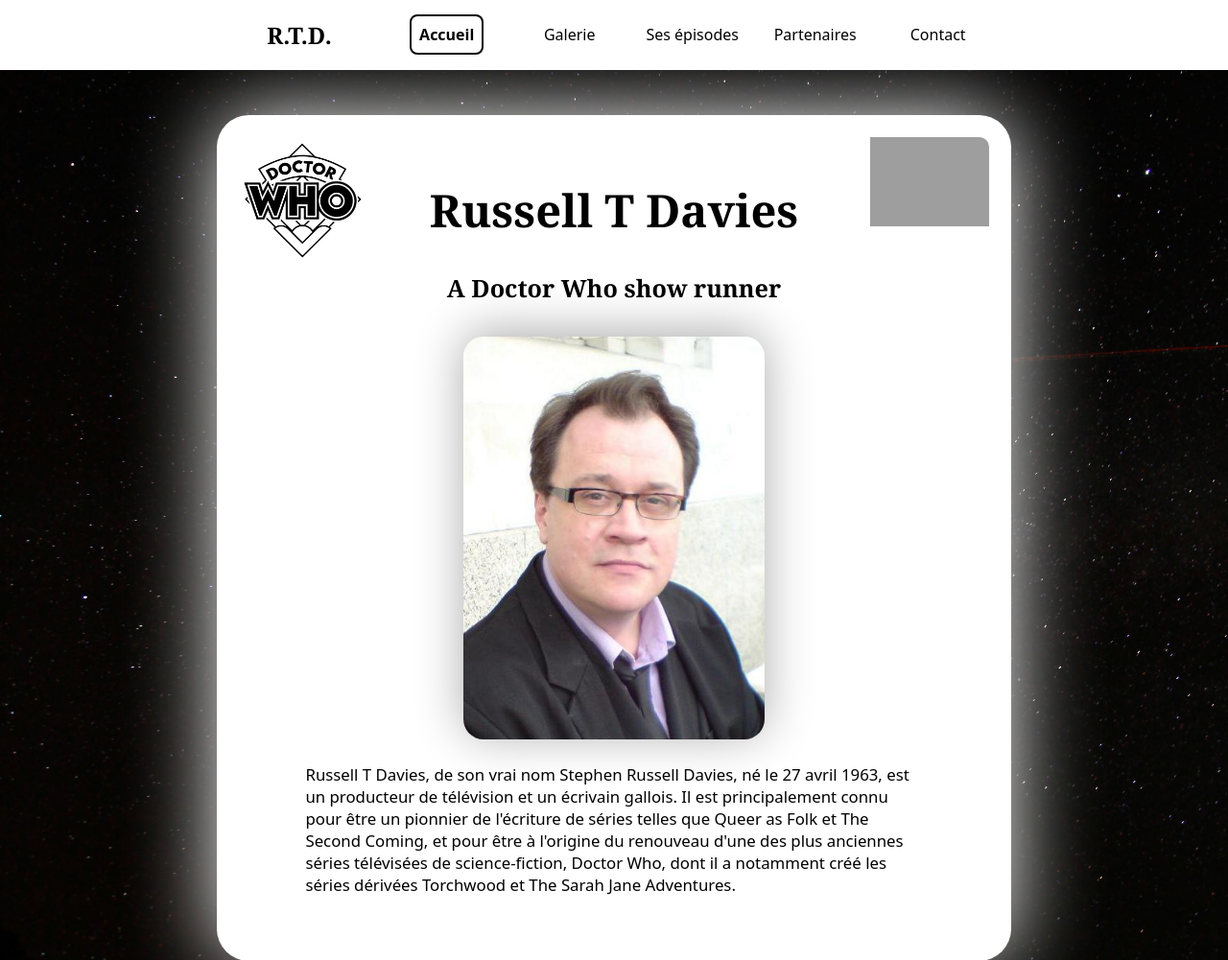
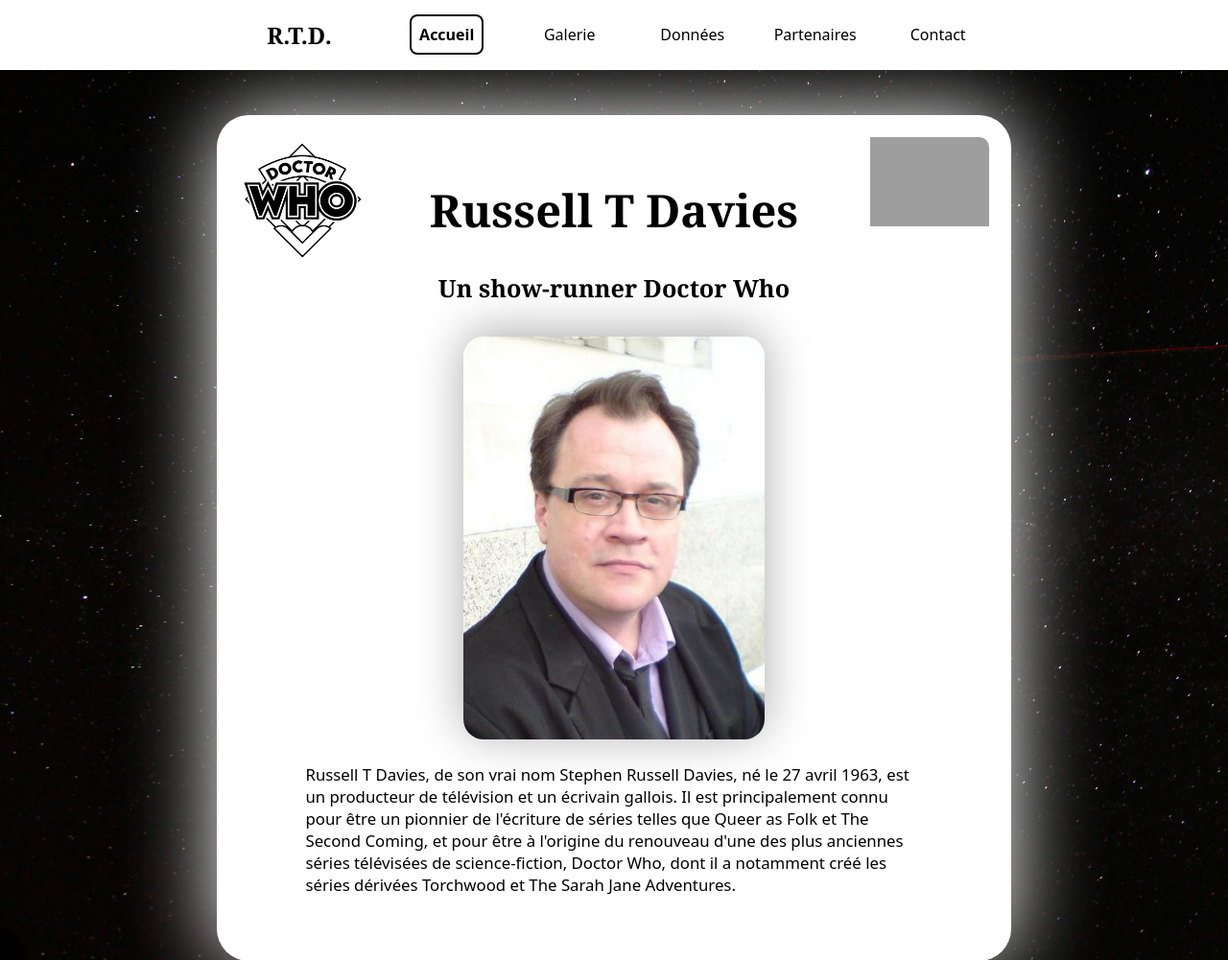
Before and after one commit to movva-gpu/SAE105, a PHP site: page / in a window 1280 px wide. Shown: the top 1001 px of the page at 96% size. Run offline with PHP 8.4, Linux system fonts and the light colour scheme; data that the repository does not hold is empty; grey boxes are pictures that could not be loaded.

Commit message:
Slight Fixes

```diff
--- a/components/header.php
+++ b/components/header.php
@@ -44,7 +44,7 @@
         <ul>
             <li><a class='<?= $index_class ?>' href='.' title='Accueil'>Accueil</a></li>
             <li><a class='<?= $galerie_class ?>' href='galerie.php' title='Galerie'>Galerie</a></li>
-            <li><a class='<?= $donnees_class ?>' href='donnees.php' title='Episodes écrits par RTD'>Ses épisodes</a></li>
+            <li><a class='<?= $donnees_class ?>' href='donnees.php' title='Episodes écrits par RTD'>Données</a></li>
             <li><a class='<?= $partenaires_class ?>' href='partenaires.php' title='Mes partenaires'>Partenaires</a></li>
             <li><a class='<?= $contact_class ?>' href='contact.php' title='Me contacter'>Contact</a></li>
         </ul>
--- a/index.php
+++ b/index.php
@@ -21,7 +21,7 @@
     <main>
         <article>
             <h1>Russell T Davies</h1>
-            <h2>A Doctor Who show runner</h2>
+            <h2>Un show-runner Doctor Who</h2>
             <img src='images/rtd.jpg' alt='Photo of Russel T Davies'>
             <img class='dw' src='images/dw-cropped.png' alt='Logo de Doctor Who (2023)'>
             <img class='bbc' src='https://upload.wikimedia.org/wikipedia/commons/thumb/4/41/BBC_Logo_2021.svg/240px-BBC_Logo_2021.svg.png' alt='Le logo de la BBC'>
```
Also changed, not shown: 1 other file.
